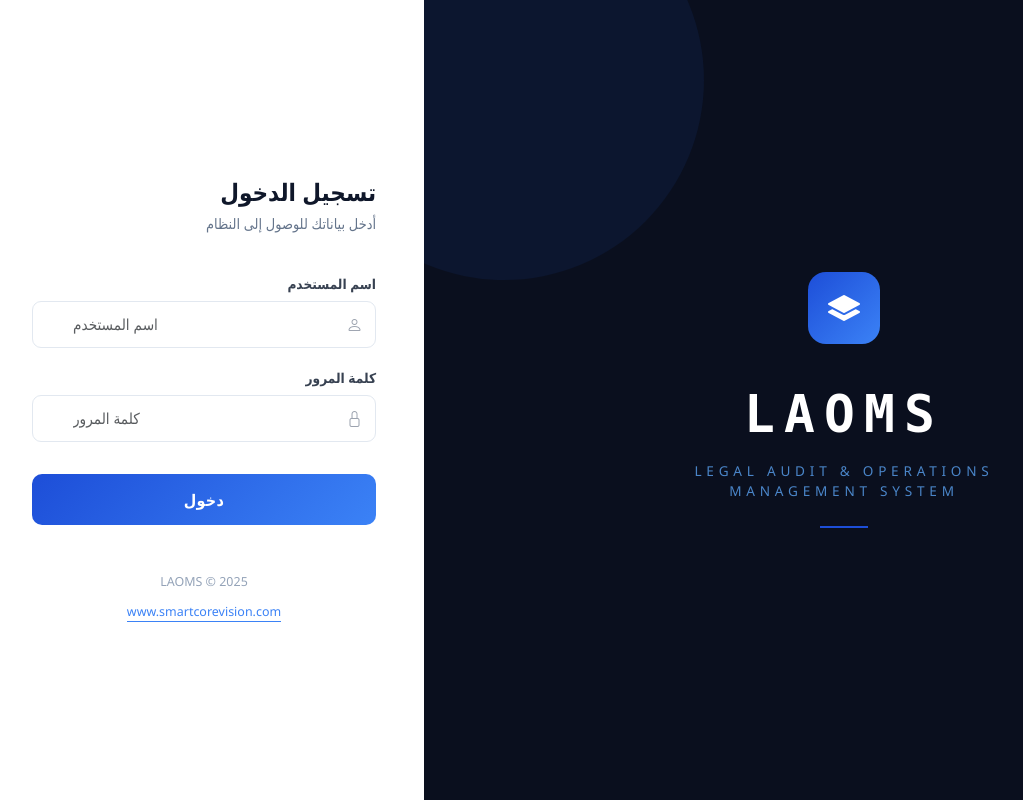
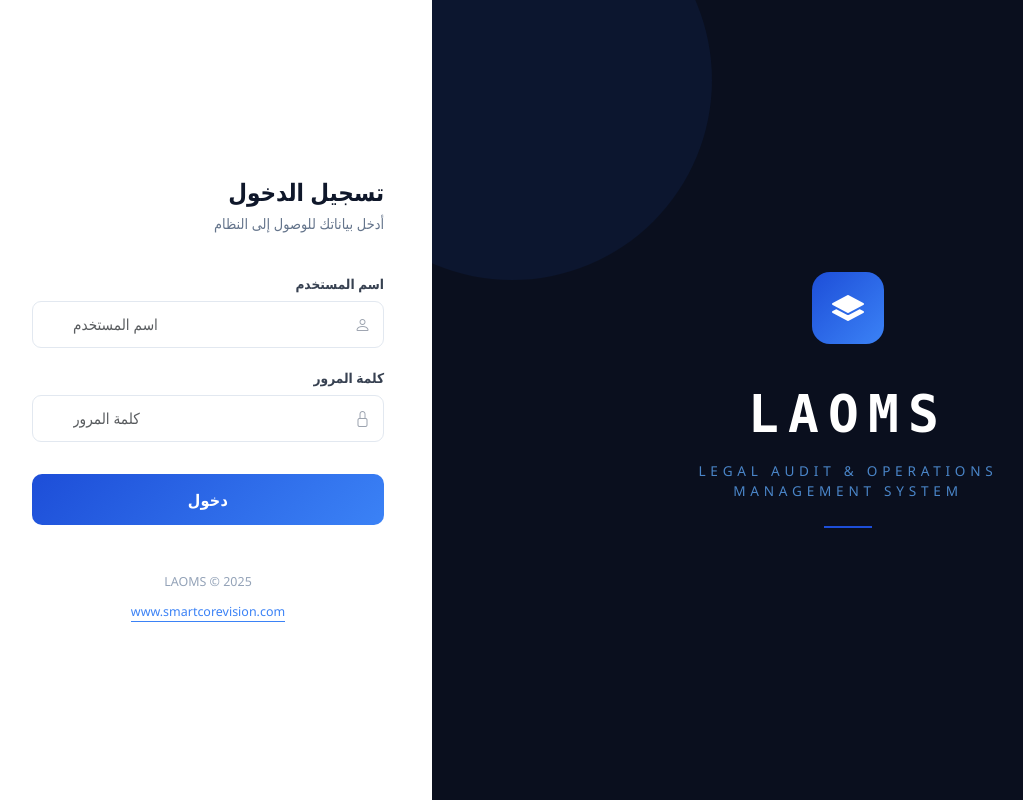
Before and after one commit to mustakur-php/finance, a Django app: page /login/ in a window 1280 px wide. Shown: the whole page, without its empty margins (16-1039 px from the left). Run offline with Django 5.2, Linux system fonts and the light colour scheme; parts of the project's set-up code (start-up, migrations or seed data) failed here and were passed over.

Commit message:
style: resize login form to 35% and logo area to 65%

```diff
--- a/templates/accounts/login.html
+++ b/templates/accounts/login.html
@@ -17,7 +17,7 @@
         </div>
     </div>
 
-    <div style="width:440px; background:#fff; display:flex; flex-direction:column; justify-content:center; padding:3.5rem 3rem;">
+    <div style="width:35%; background:#fff; display:flex; flex-direction:column; justify-content:center; padding:3.5rem 3rem;">
         <div style="margin-bottom:2.5rem;">
             <h2 style="font-size:1.5rem; font-weight:700; color:#0f172a; margin:0 0 0.4rem;">تسجيل الدخول</h2>
             <p style="color:#64748b; font-size:0.9rem; margin:0;">أدخل بياناتك للوصول إلى النظام</p>
```
